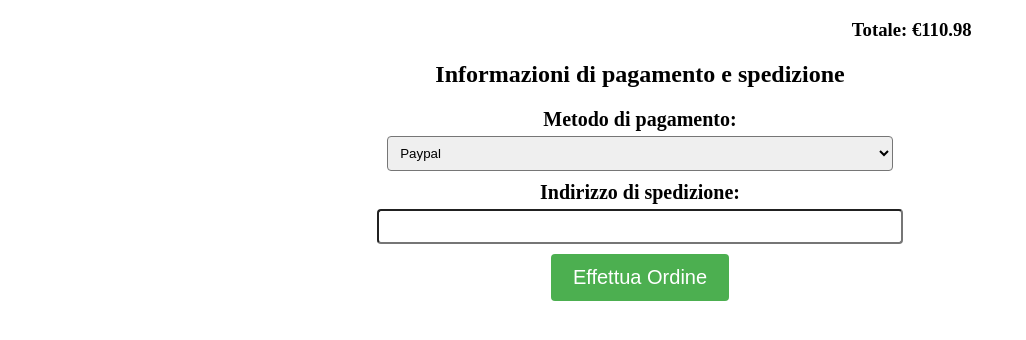
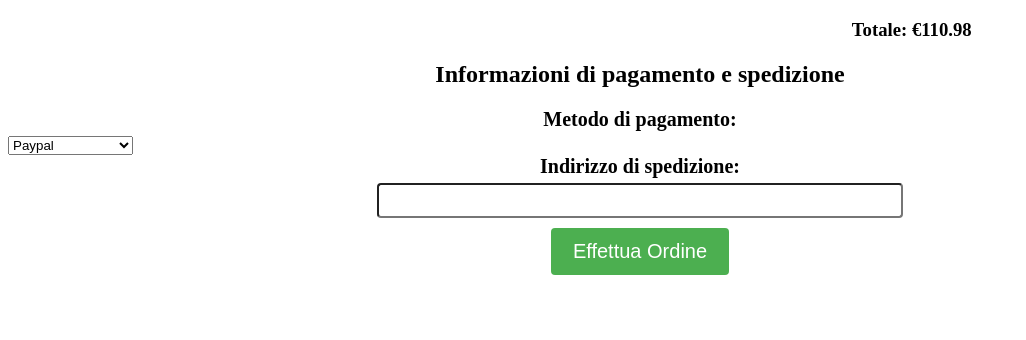
Before and after one commit to JacopoSimonini/ecommerce, a Django app: page /place_order/ in a window 1280 px wide; the page is wider, and only the part inside the window is pictured. Shown: the part 124-464 px from the top of that part, without its empty margins (0-1026 px from the left). Run offline with Django 4.2, Linux system fonts and the light colour scheme; a user stored in the database is signed in; data comes from the database, SQL or seed files in the repository; data that the repository does not hold is empty.

Commit message:
Update orders.css

```diff
--- a/orders/static/orders/orders.css
+++ b/orders/static/orders/orders.css
@@ -69,15 +69,7 @@
          border-radius: 4px;
     }
 
-    select#payment_method {
-        width: 40%;
-        padding: 8px;
-        margin-bottom: 10px;
-        margin-left: auto;
-        margin-right: auto;
-        display: block;
-         border-radius: 4px;
-    }
+
 
     input[type="submit"] {
         font-size: 20px;
```
